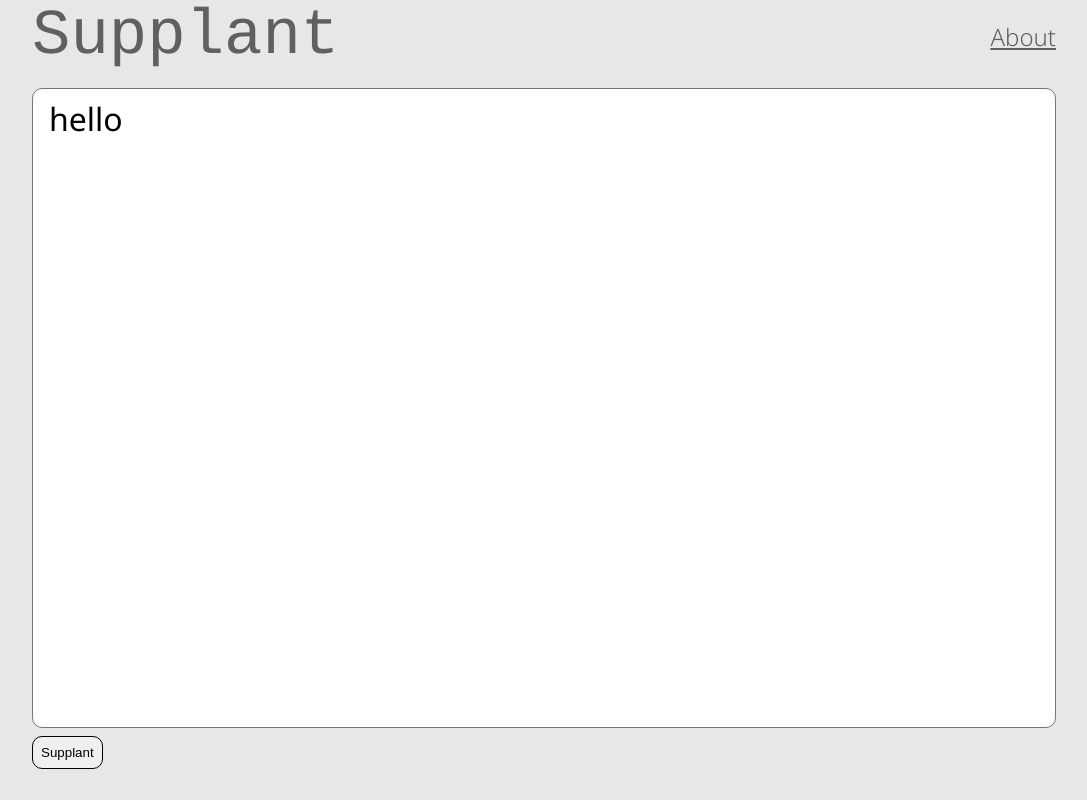
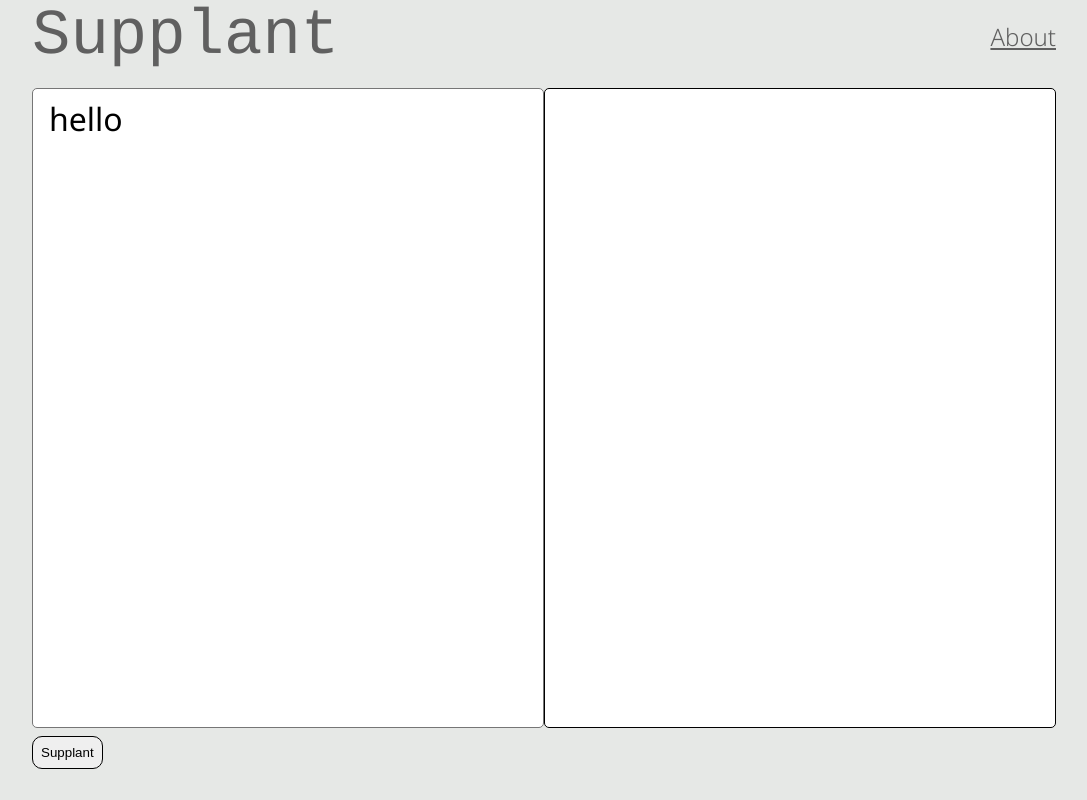
Before and after one commit to xcvk/supplant_website, a Django app: page /try/ in a window 1280 px wide. Shown: the whole page, without its empty margins (96-1183 px from the left). Run offline with Django 4.2, Linux system fonts and the light colour scheme; some web fonts are replaced.

Commit message:
some small css changes

```diff
--- a/supplant/static/css/style.css
+++ b/supplant/static/css/style.css
@@ -6,6 +6,11 @@
 @font-face {
   font-family: "Noto-Sans";
   src: url(../fonts/NotoSansEthiopic-VariableFont_wdth,wght.ttf);
+}
+
+/* add body style to set some standards */
+body {
+  overflow-x: hidden;
 }
 
 *, *::before, *::after {
--- a/supplant/static/css/try.css
+++ b/supplant/static/css/try.css
@@ -28,7 +28,7 @@ textarea {
   resize: none;
   height: 80vh;
   width: 100%;
-  border-radius: 10px;
+  border-radius: 5px;
   font-family: var(--ff-paragraph);
   font-size: 2rem;
   padding: 0.5rem 1rem;
--- a/supplant/static/css/try_filled.css
+++ b/supplant/static/css/try_filled.css
@@ -1,7 +1,7 @@
 textarea {
   resize: none;
   height: 80vh;
-  border-radius: 10px;
+  border-radius: 5px;
   font-family: var(--ff-paragraph);
   font-size: 2rem;
   padding: 0.5rem 1rem;
@@ -12,7 +12,7 @@ textarea {
   resize: none;
   height: 80vh;
   width: 50%;
-  border-radius: 10px;
+  border-radius: 5px;
   font-family: var(--ff-paragraph);
   font-size: 2rem;
   padding: 0.5rem 1rem;
--- a/supplant/try/templates/try.html
+++ b/supplant/try/templates/try.html
@@ -8,6 +8,7 @@
   {% load static %}
   <link rel="stylesheet" href="{% static 'css/style.css' %}">
   <link rel="stylesheet" href="{% static 'css/try.css' %}">
+  <link rel="stylesheet" href="{% static 'css/try_filled.css' %}">
 </head>
 
 <body>
@@ -31,6 +32,9 @@
         {{ form }}
         <button type="submit" name="submit">Supplant</button>
       </form>
+      <div class="result">
+        <!-- this is empty -->
+      </div>
     </main>
   </div>
 </div>
```
